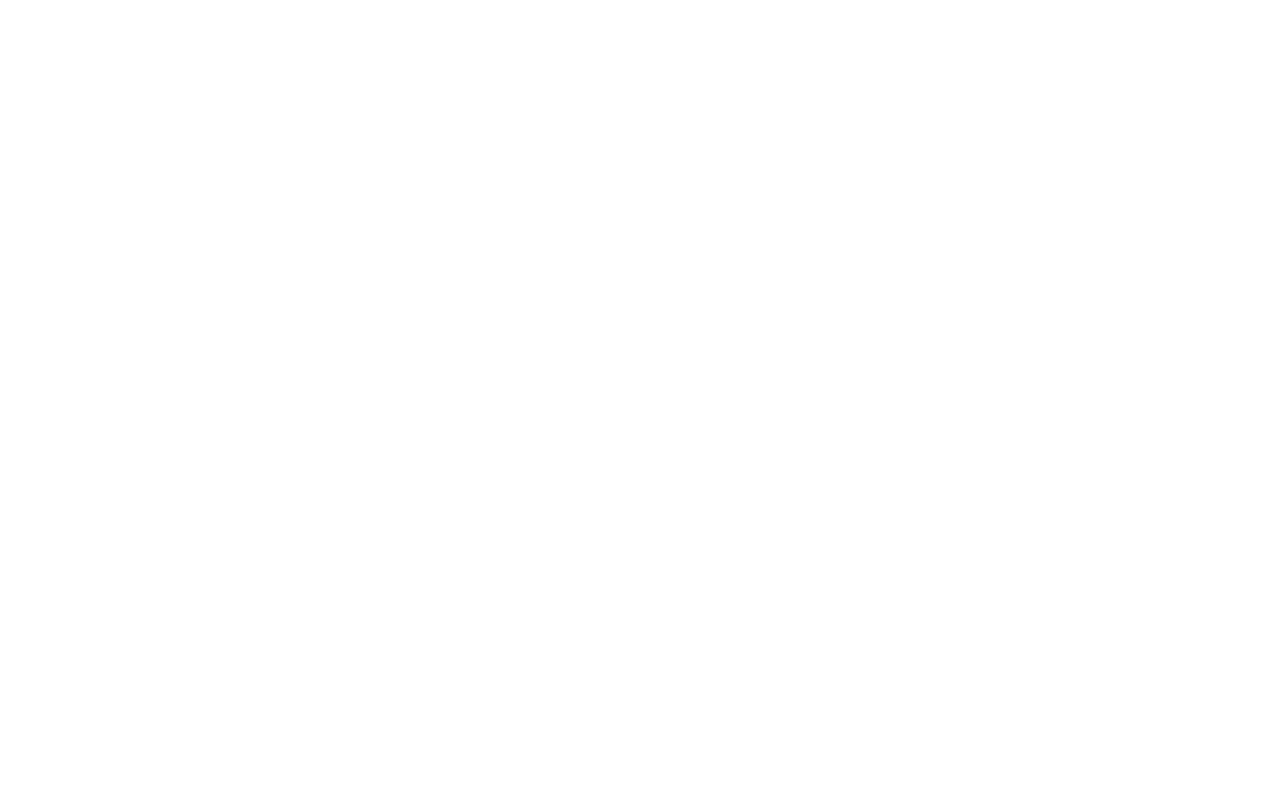
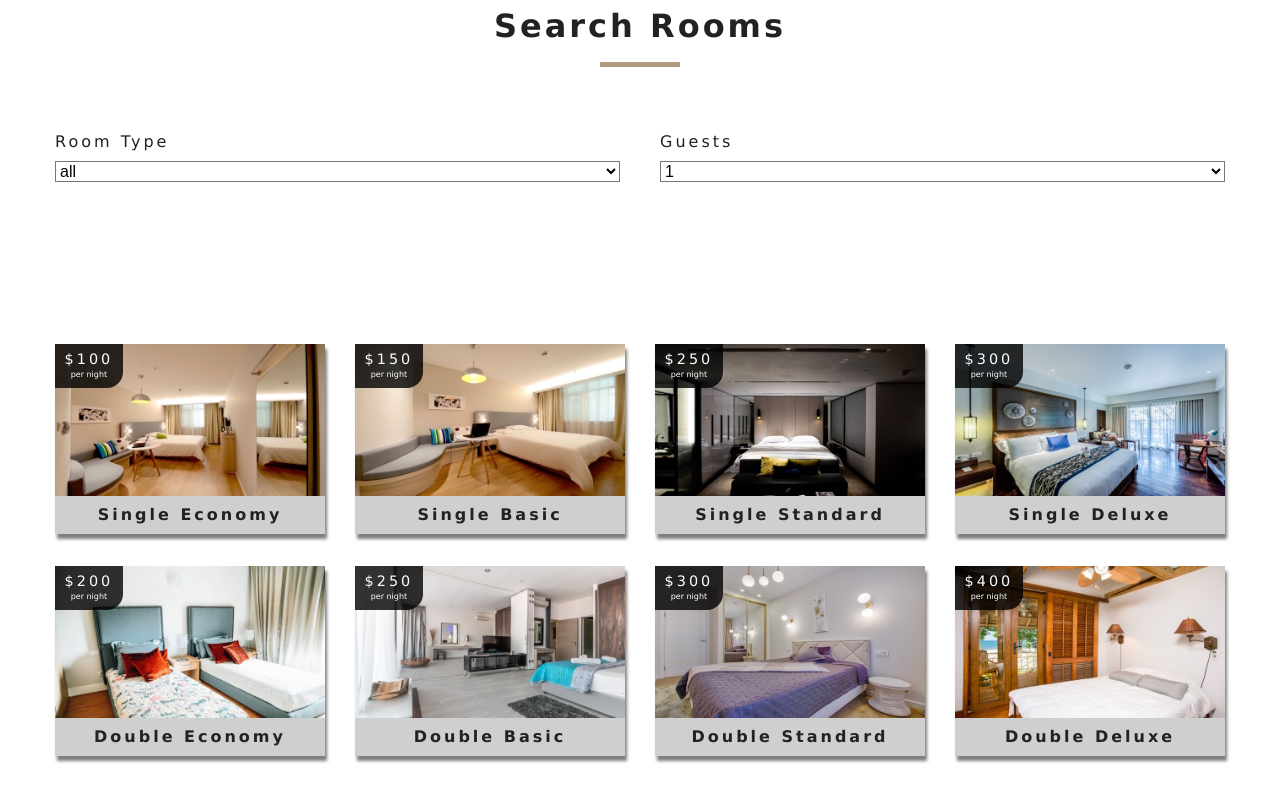
Before and after one commit to PaliwalArpit/hotel-reservationa-pp, a React (Create React App) app: page /rooms in a window 1280 px wide. Shown: the part 620-1406 px from the top of the page. Before the commit the page ends 800 px from the top, so only its background shows below. Built offline with nearby package versions, Linux system fonts and the light colour scheme.

Commit message:
added rooms and room type filters

```diff
--- /dev/null
+++ b/src/components/RoomsContainer.js
@@ -0,0 +1,23 @@
+import React from 'react'
+import RoomsFilter from "./RoomsFilter.js"
+import RoomsList from "./RoomsList.js"
+import {RoomConsumer} from "../context"
+import Loading from './Loading'
+export default function RoomsContainer() {
+    return (
+    <RoomConsumer>
+        { value=> {
+            const {loading, sortedRooms, rooms} = value;
+            if(loading) {
+                return <Loading />
+            }
+            return  (
+                <div>
+                    <RoomsFilter rooms={rooms}/>
+                    <RoomsList rooms={sortedRooms}/>
+                </div>);
+                }
+            }
+        </RoomConsumer>
+    )
+}
--- /dev/null
+++ b/src/components/RoomsFilter.js
@@ -0,0 +1,51 @@
+import React from 'react'
+import {useContext} from 'react'
+import {RoomContext} from '../context'
+import Title from '../components/Title'
+// get all unique values
+
+const getUnique = (items,value) =>{
+    return [...new Set(items.map(item => item[value]))]
+}
+export default function RoomsFilter({rooms}) {
+    const context = useContext(RoomContext)
+    const {
+        handleChange,type,capacity,price, minPrice, maxPrice,minSize,maxSize, breakfast, pets
+    } = context;
+// get unique types
+let types = getUnique(rooms, 'type');
+// add all
+types = ['all', ...types]
+// map to jsx
+types = types.map((item, index)=>{
+    return <option value={item} key={index}>{item}</option>
+})
+let people = getUnique(rooms, 'capacity');
+people = people.map((item, index)=>{
+    return <option key={index} value={item}>{item}</option>
+});
+
+    return (
+        <section className="filter-container">
+           <Title title="search rooms" />
+           <form className="filter-form">
+               {/** select type*/}
+               <div className="form-group">
+                <label htmlFor="type">room type</label>
+                <select name="type" id="type" value={type} className="form-control" onChange={handleChange}>
+                    {types}
+                </select>
+               </div>
+                {/** end select type*/}
+                {/** select guests number*/}
+                <div className="form-group">
+                <label htmlFor="capacity">Guests</label>
+                <select name="capacity" id="capacity" value={capacity} className="form-control" onChange={handleChange}>
+                    {people}
+                </select>
+               </div>
+                {/** select guests number end*/}
+           </form>
+        </section>
+    )
+}
--- /dev/null
+++ b/src/components/RoomsList.js
@@ -0,0 +1,19 @@
+import React from 'react'
+import Rooms from './Rooms'
+export default function RoomsList({rooms}) {
+    if(rooms.length === 0){
+        return (<div className="empty-search">
+            <h3>Unfortunately no rooms macthed your search paramater</h3>
+        </div>)
+    }
+
+return <section className="roomslist">
+<div className="roomslist-center">
+    {
+        rooms.map(item =>{
+            return <Rooms key={item.id} room={item} />
+        })
+    }
+</div>
+</section>
+}
--- a/src/context.js
+++ b/src/context.js
@@ -6,15 +6,32 @@
        rooms: [],
        sorted : [],
        featuredRooms: [],
-       loading: true
+       loading: true,
+       type: 'all',
+       capacity:1,
+       price:0,
+       minPrice:0,
+       maxPrice:0,
+       inSize:0,
+       maxSize:0,
+       breakfast:false,
+       pets: false
     };
     // getData
 
     componentDidMount(){
         let rooms = this.formatData(items);
         let featuredRooms = rooms.filter(room => room.featured === true);
+        let maxPrice = Math.max(...rooms.map(item => item.price));
+        let maxSize = Math.max(...rooms.map(item => item.size));
         this.setState({
-            rooms, featuredRooms, sortedRooms: rooms, loading:false
+            rooms,
+            featuredRooms,
+            sortedRooms: rooms,
+            loading:false,
+            price: maxPrice,
+            maxPrice,
+            maxSize
         })
     }
 
@@ -34,9 +51,39 @@
         return room;
     };
 
+    handleChange = event => {
+        const target = event.target
+        const value = event.type === 'checkbox' ? target.checked : target.value
+        const name = event.target.name
+        this.setState({
+            [name] : value
+        }, this.filterRooms)
+    }
+
+    filterRooms = () =>{
+        let {
+            rooms,type, capacity, price, minSize, maxSize, breakfast, pets
+        } = this.state
+        // all the rooms
+        let tempRooms = [...rooms];
+        // transform values
+        capacity = parseInt(capacity);
+        //filter by type
+        if(type!=='all'){
+            tempRooms = tempRooms.filter(rooms => rooms.type === type);
+        }
+
+        //filter by capacity
+        if(capacity !== 1){
+            tempRooms = tempRooms.filter(room => room.capacity >= capacity);
+        }
+        this.setState({
+            sortedRooms: tempRooms
+        })
+    }
     render() {
         return (
-            <RoomContext.Provider value={{...this.state, getRoom: this.getRoom}}>
+            <RoomContext.Provider value={{...this.state, getRoom: this.getRoom, handleChange: this.handleChange}}>
                 {this.props.children}
             </RoomContext.Provider>
         )
@@ -45,4 +92,5 @@
 
 const RoomConsumer = RoomContext.Consumer;
 
+
 export {RoomProvider, RoomConsumer, RoomContext}
--- a/src/pages/room.js
+++ b/src/pages/room.js
@@ -2,12 +2,16 @@
 import Hero from "../components/Hero"
 import Banner from "../components/Banner"
 import {Link} from "react-router-dom"
+import RoomsContainer from "../components/RoomsContainer"
 export default function room() {
     return (
+        <>
        <Hero hero="roomsHero">
            <Banner title="Our Rooms">
             <Link to="/" className="btn-primary">Return Home</Link>
            </Banner>
        </Hero>
+       <RoomsContainer/>
+       </>
     )
 }
```
